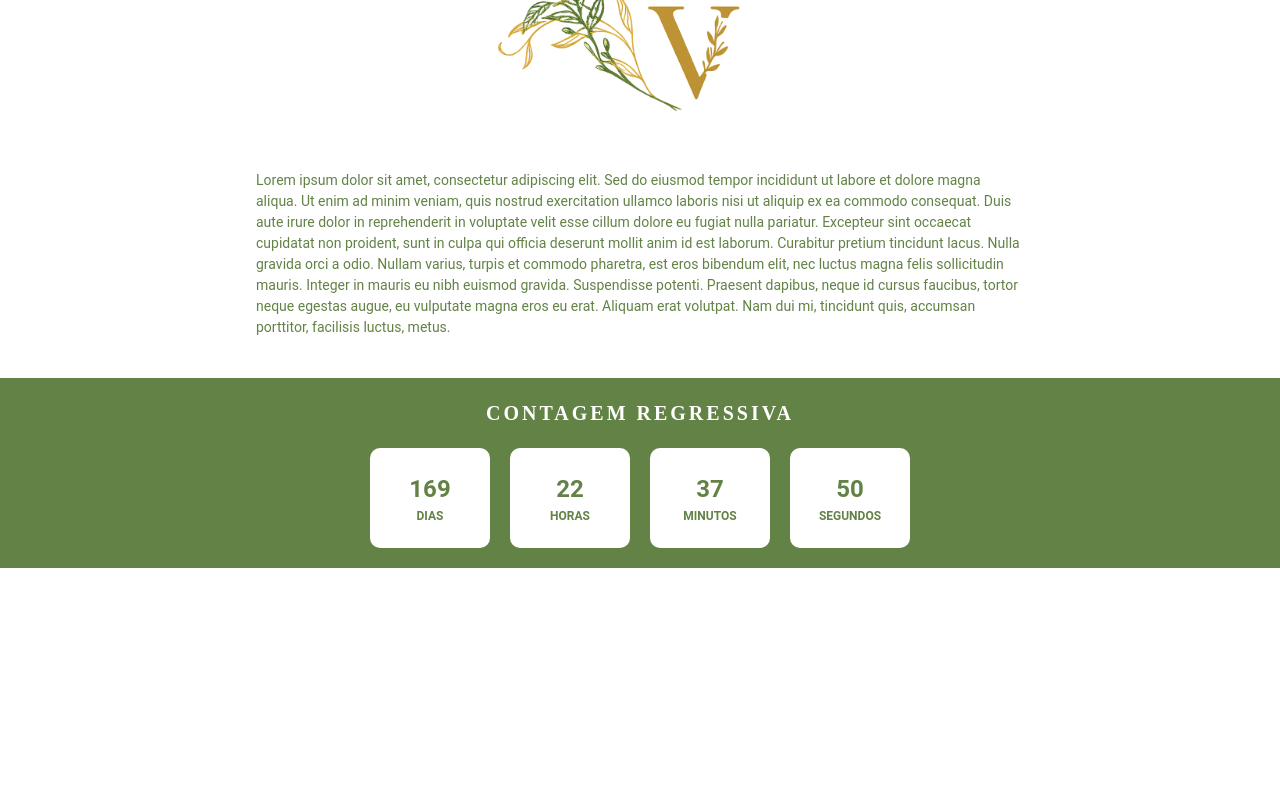
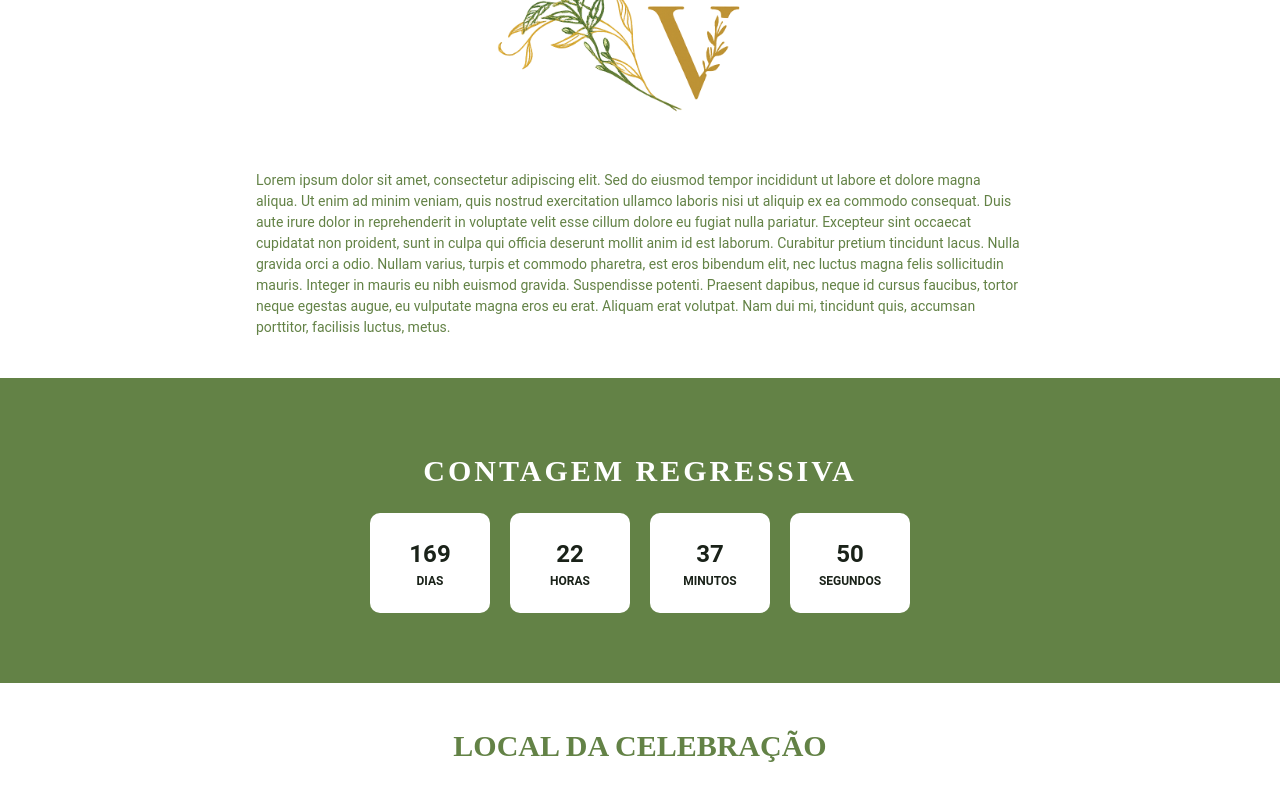
Before and after one commit to PessanhaXD/ListaPresentes, a React (Vite) app in the folder site/: page / in a window 1280 px wide. Shown: the part 810-1610 px from the top of the page. Before the commit the page ends 1378 px from the top, so only its background shows below. Built offline with nearby package versions, Linux system fonts and the light colour scheme.

Commit message:
Corrigindo fontes e criando seção Location

```diff
--- a/site/src/App.jsx
+++ b/site/src/App.jsx
@@ -1,6 +1,7 @@
 import { Hero } from "./sections/hero/Hero";
 import { Information } from "./sections/information/Information";
 import { Countdown } from "./sections/countdown/Countdown";
+import { Location } from "./sections/location/Location";
 
 export function App() {
   return (
@@ -8,6 +9,7 @@ export function App() {
       <Hero />
       <Information />
       <Countdown />
+      <Location />
     </>
   );
 }
--- a/site/src/components/countdown-card/CountdownCard.jsx
+++ b/site/src/components/countdown-card/CountdownCard.jsx
@@ -7,8 +7,8 @@ export function CountdownCard({ value, unit }) {
 
   return (
     <div className={styles.container}>
-      <h2 className={styles.value}>{formattedValue}</h2>
-      <h2 className={styles.unit}>{unit}</h2>
+      <h3 className={styles.value}>{formattedValue}</h3>
+      <h3 className={styles.unit}>{unit}</h3>
     </div>
   );
 }
--- a/site/src/index.css
+++ b/site/src/index.css
@@ -15,7 +15,8 @@ body {
 }
 
 h2 {
-  font-size: 2rem;
+  font-family: "Times New Roman", serif;
+  font-size: 3rem;
   font-weight: 600;
 }
 
--- a/site/src/sections/countdown/Countdown.module.css
+++ b/site/src/sections/countdown/Countdown.module.css
@@ -4,7 +4,7 @@
   flex-direction: column;
   justify-content: center;
   align-items: center;
-  padding: 1rem;
+  padding: 6rem;
 }
 
 .textCountdown {
--- a/site/src/sections/hero/Hero.jsx
+++ b/site/src/sections/hero/Hero.jsx
@@ -11,7 +11,7 @@ export function Hero() {
         {/* Conteúdo */}
         <div className={styles.dataname}>
           <h1>Rafael e Vitória</h1>
-          <h2>15 | 11 | 2026</h2>
+          <h3>15 | 11 | 2026</h3>
         </div>
       </div>
 
--- a/site/src/sections/hero/Hero.module.css
+++ b/site/src/sections/hero/Hero.module.css
@@ -38,7 +38,7 @@
   font-size: 4rem;
 }
 
-.dataname h2 {
+.dataname h3 {
   font-size: 2.5rem;
 }
 
--- /dev/null
+++ b/site/src/sections/location/Location.jsx
@@ -0,0 +1,11 @@
+import React from "react";
+
+import styles from "./Location.module.css";
+
+export function Location() {
+  return (
+    <div className={styles.container}>
+      <h2>LOCAL DA CELEBRAÇÃO</h2>
+    </div>
+  );
+}
--- /dev/null
+++ b/site/src/sections/location/Location.module.css
@@ -0,0 +1,9 @@
+.container {
+  display: flex;
+  justify-content: center;
+  padding: 4rem;
+}
+
+.container h2 {
+  color: #638246;
+}
```
